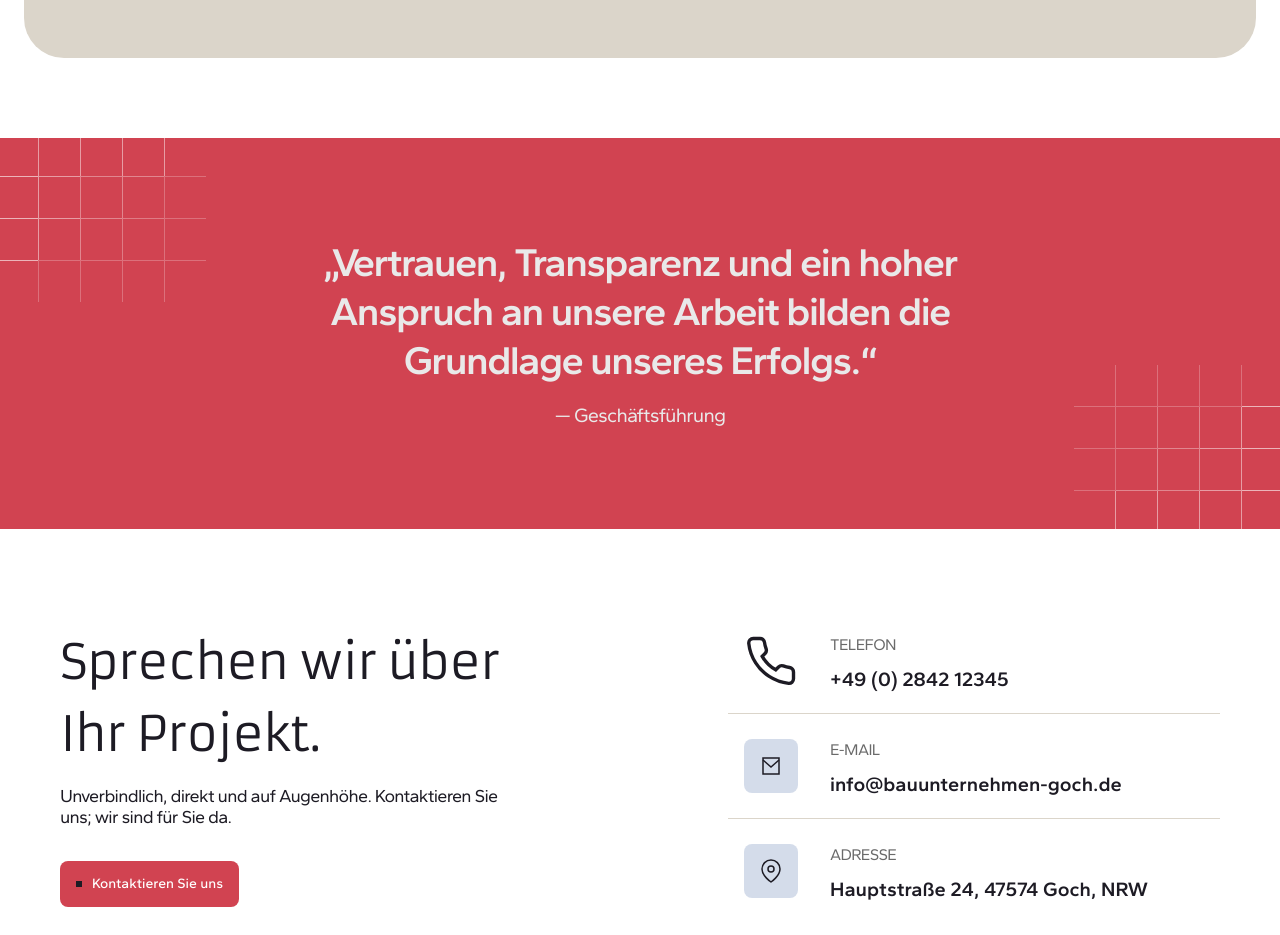
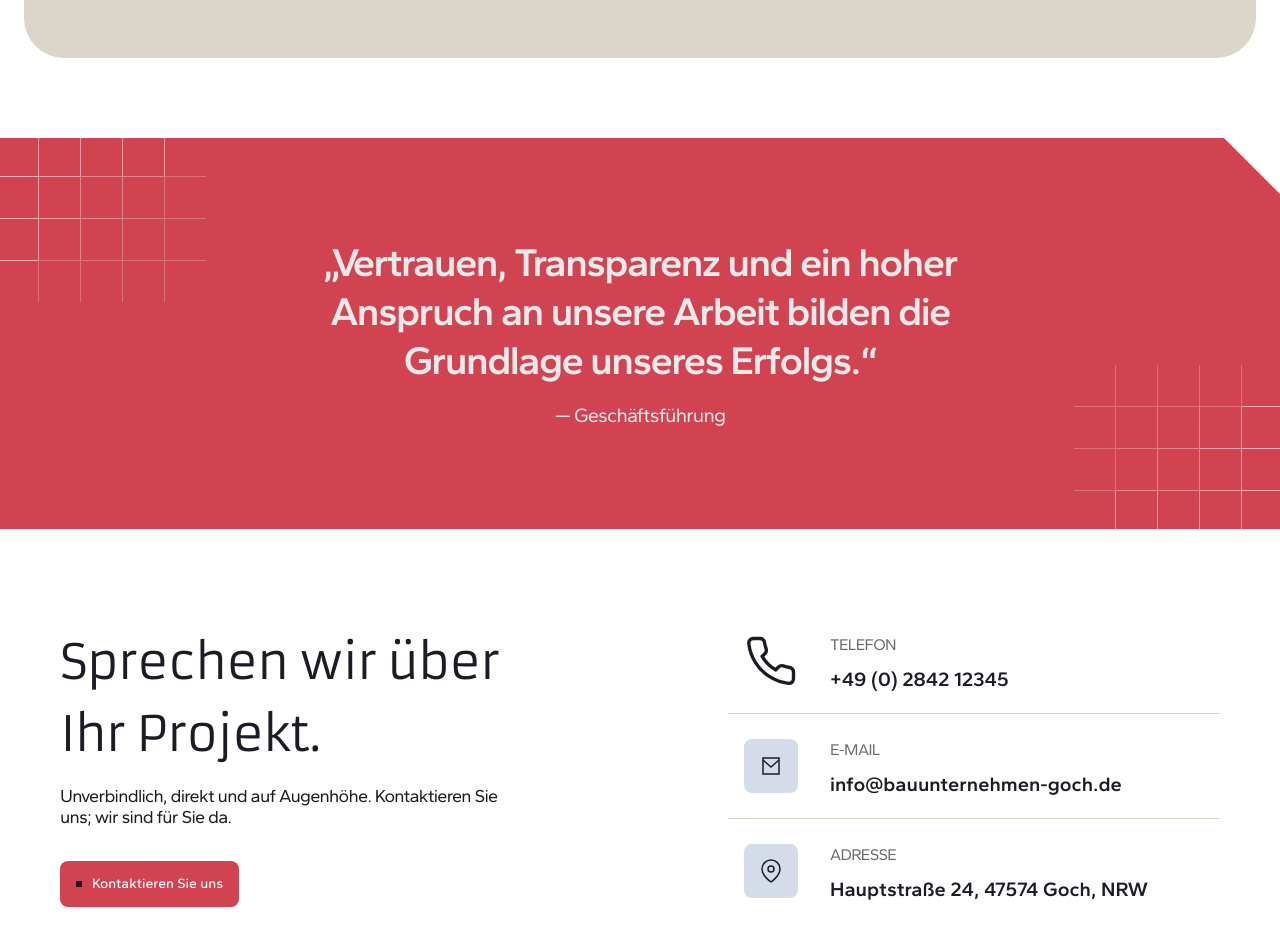
Before and after one commit to SafaMaqbool/client-website, an Astro site: page /ueber-uns in a window 1280 px wide. Shown: the part 1721-2656 px from the top of the page. Built offline with nearby package versions, Linux system fonts and the light colour scheme; Astro itself is replaced by a stand-in of ours.

Commit message:
clipped section

```diff
--- a/src/pages/ueber-uns.astro
+++ b/src/pages/ueber-uns.astro
@@ -108,7 +108,7 @@ const revenue = [
   </section>
 
   <!-- Zitat -->
-  <section class="relative bg-accent flex items-center justify-center px-15 py-20 md:py-25 w-full overflow-hidden">
+  <section class="relative bg-accent flex items-center justify-center px-15 py-20 md:py-25 w-full overflow-hidden [clip-path:polygon(0_0,calc(100%-56px)_0,100%_56px,100%_100%,0_100%)]">
     <CornerGrid class="absolute -top-1 -left-1 w-52.5 h-42 opacity-60 rotate-180 z-0" />
     <CornerGrid class="absolute -bottom-1 -right-1 w-52.5 h-42 opacity-60 z-0" />
 
```
